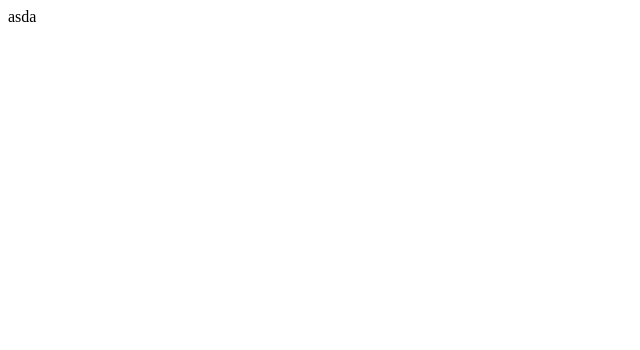
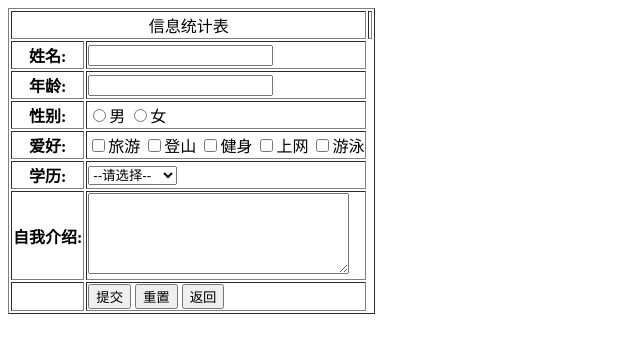
Before and after one commit to hne886/Web-demo, a plain HTML site: page index.html in a window 1280 px wide. Shown: the whole page, without its empty margins (0-640 px from the left). Drawn offline with Linux system fonts and the light colour scheme.

Commit message:
Update index.html

```diff
--- a/index.html
+++ b/index.html
@@ -1 +1,66 @@
-asda
+<!DOCTYPE html>
+<html>
+	<head>
+		<meta charset="utf-8" />
+		<title></title>
+	</head>
+	<body>
+		<table border="1">
+			<tr>
+				<td colspan="2" align="center">
+					信息统计表
+				<td/>
+			<tr/>
+				<th>姓名:</th>
+				<td><input type="text" name="userName"></td>
+			</tr>
+			<tr>
+				<th>年龄:</th>
+				<td><input type="password" name="passwd"></td>
+			</tr>
+			<tr>
+				<th>性别:</th>
+				<td>
+				<input type="radio" name="sex" value="1">男
+				<input type="radio" name="sex" value="0">女
+				</td>
+			</tr>
+			<tr>
+				<th>爱好:</th>
+				<td>
+					<input type="checkbox" name="hobby" value="1">旅游
+					<input type="checkbox" name="hobby" value="2">登山
+					<input type="checkbox" name="hobby" value="3">健身
+					<input type="checkbox" name="hobby" value="4">上网
+					<input type="checkbox" name="hobby" value="5">游泳
+				</td>
+			</tr>
+			<tr>
+				<th>学历:</th>
+				<td>
+					<select name="degree">
+						<option value="">--请选择--</option>
+						<option value="1">专科</option>
+						<option value="2">本科</option>
+						<option value="3">硕士</option>
+						<option value="4">博士及以上</option>
+				</select>
+				</td>
+			</tr>
+			<tr>
+				<th>自我介绍:</th>
+				<td><textarea name="comment" rows="5" cols="30"></textarea></td>
+			</tr>
+			<tr>
+				<th>
+
+				</th>
+				<td>
+					<input type="submit" value="提交">
+					<input type="reset" value="重置">
+					<input type="button" value="返回">
+				</td>
+			</tr>
+		</table>
+	</body>
+</html>
```
